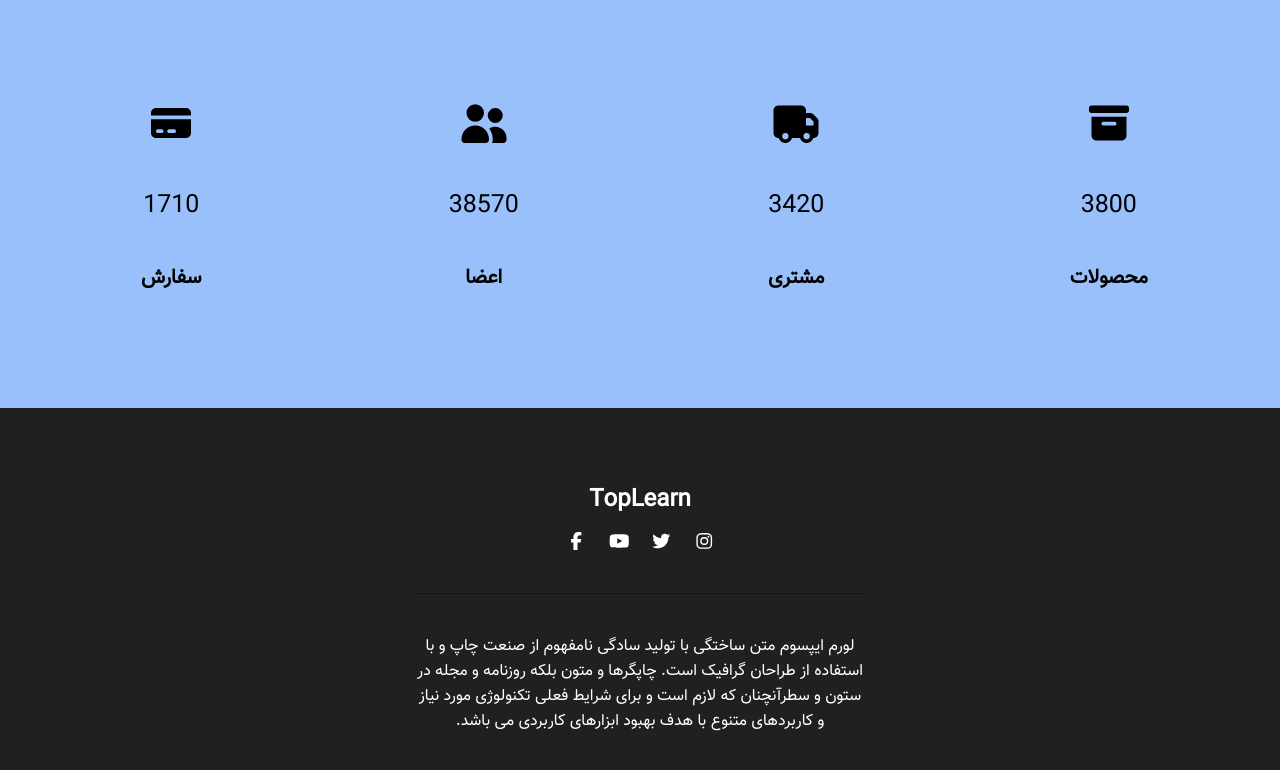
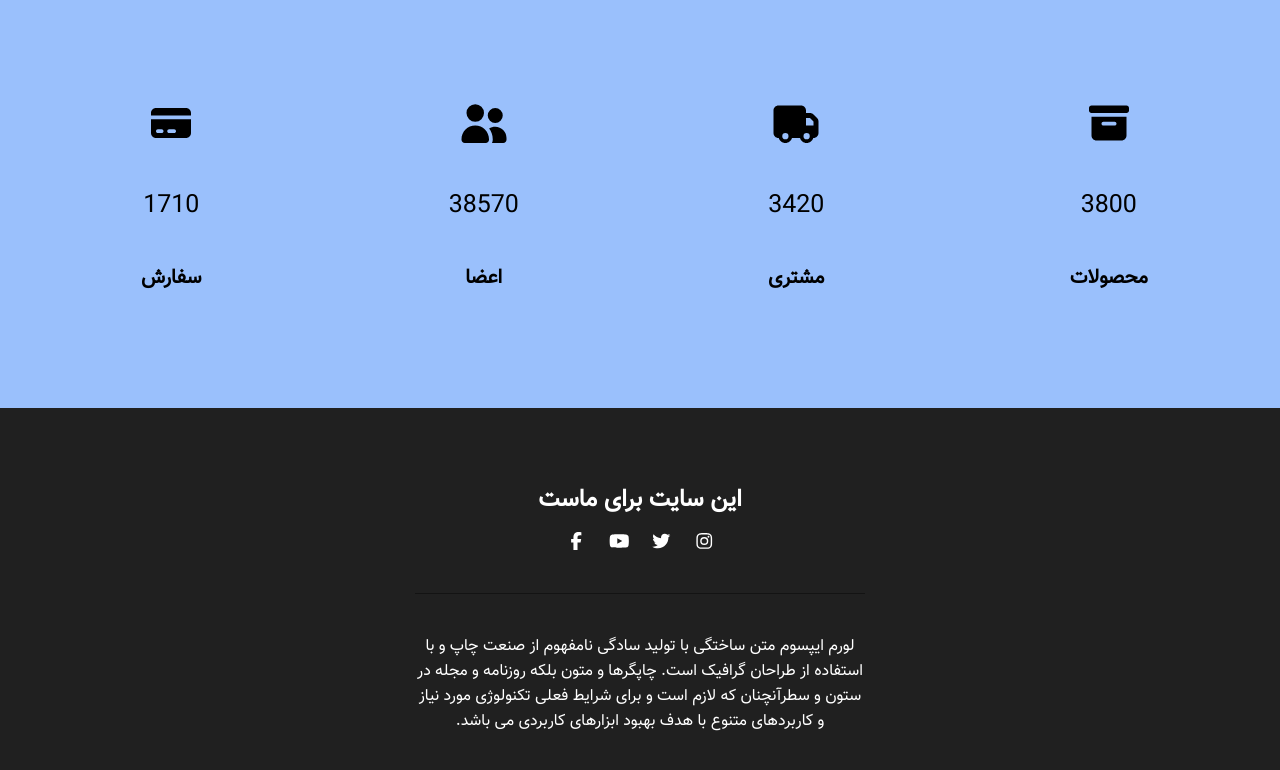
Before and after one commit to Mohammad-Mahdi-0919/Furniture-collection, a plain HTML site: page index.html in a window 1280 px wide. Shown: the part 2897-3667 px from the top of the page. Drawn offline with Linux system fonts and the light colour scheme; files whose address does not match are found by name.

Commit message:
Add files via upload

```diff
--- a/index.html
+++ b/index.html
@@ -215,7 +215,7 @@
     <footer id="footer">
         <div class="container">
             <div class="footer">
-                <h2>TopLearn</h2>
+                <h2>این سایت  برای ماست</h2>
                 <div class="social">
                     <ul>
                         <li><a href=""><i class="fab fa-instagram"></i></a></li>
```
